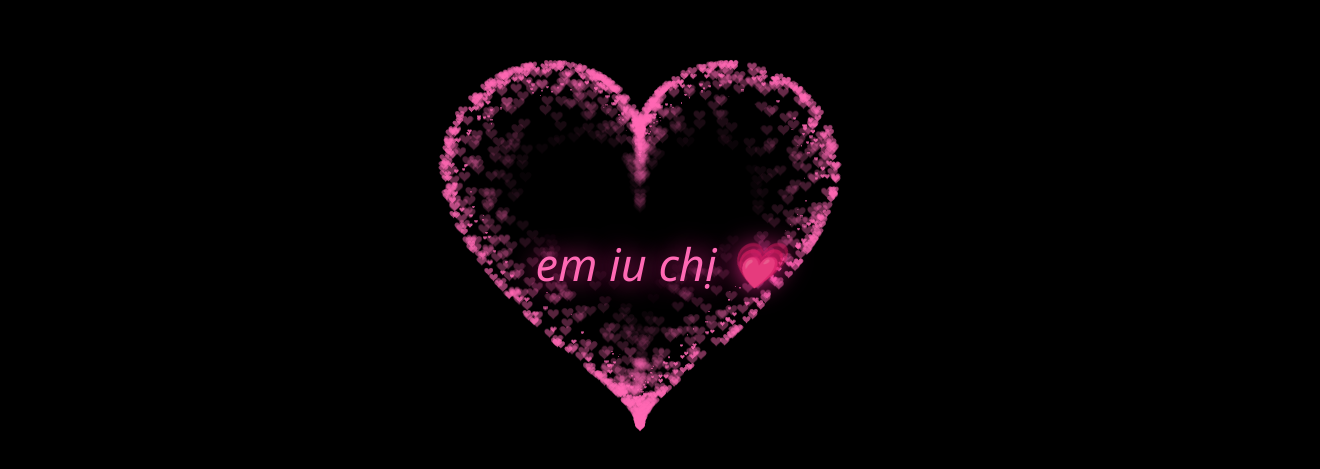
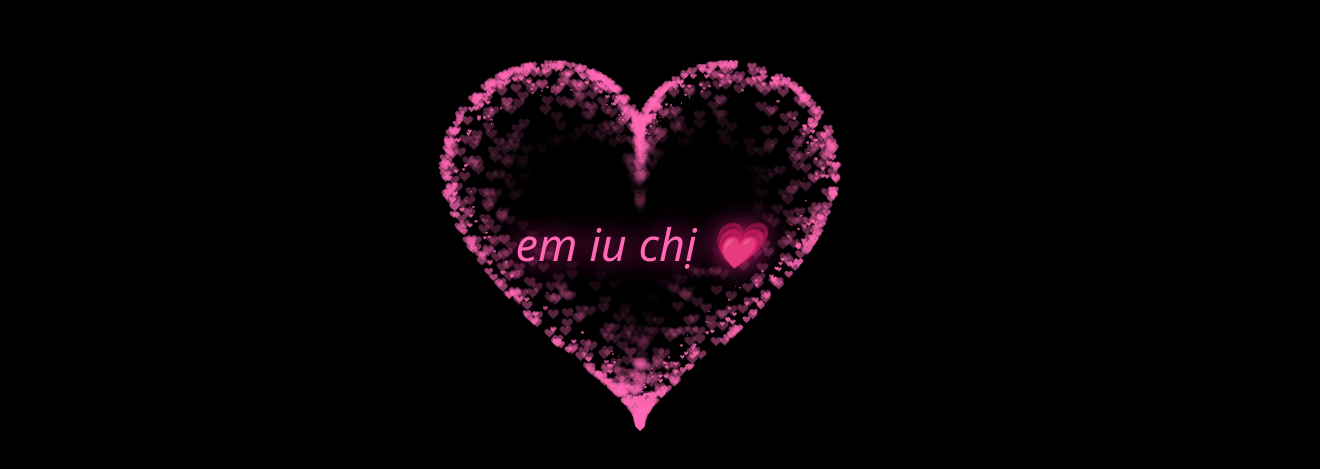
Before and after one commit to quocbaongx2304/formahluvthienkim, a plain HTML site: page index.html in a window 1280 px wide. Shown: the part 157-626 px from the top of the page, 1320 px wide, since content can reach past the window. Drawn offline with Linux system fonts and the light colour scheme.

Commit message:
Update index.html

```diff
--- a/index.html
+++ b/index.html
@@ -24,19 +24,27 @@
 
     .text {
   position: absolute;
-      width: 100%;
-      height: 100%;
-      display: flex;
-      justify-content: center;
-      align-items: center;
+  top: 50%;
+  left: 50%;
+
+  transform: translate(-50%, -50%);
+
   color: #ff69b4;
   font-size: 45px;
   font-style: italic;
-      text-shadow: 0 0 20px #ff69b4;
+
+  text-shadow:
+    0 0 10px #ff69b4,
+    0 0 20px #ff1493,
+    0 0 40px #ff1493;
+
   z-index: 10;
+
   animation: glow 2s infinite alternate;
+
   text-align: center;
-      padding: 20px;
+
+  white-space: nowrap;
 }
 
     @keyframes glow {
```
Lines whose indentation alone changed are shown as unchanged.
